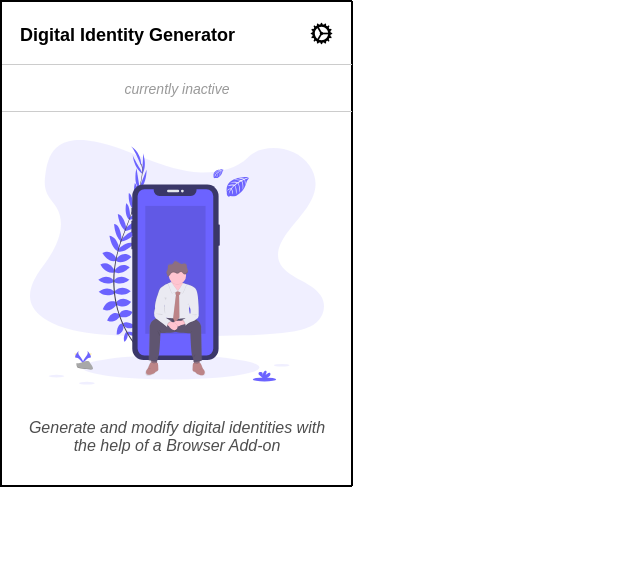
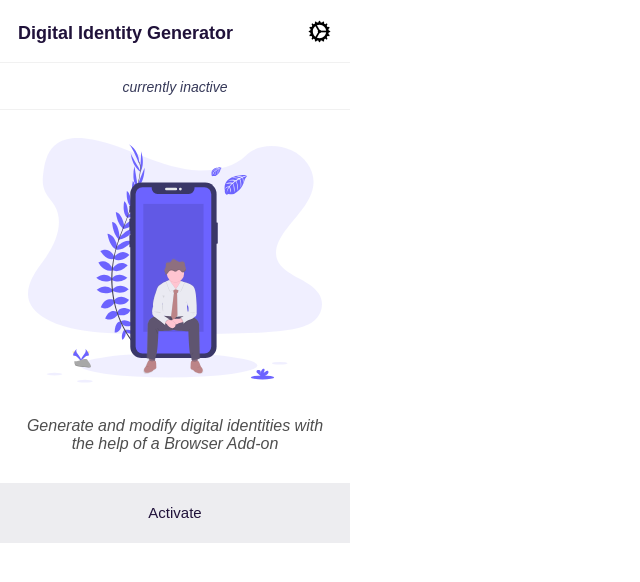
Before and after one commit to jwanner83/digital-identity-manipulator, a Vue app in the folder popup/: page / in a window 1280 px wide. Shown: the top 582 px of the page, without its empty margins (0-640 px from the left). Built offline with nearby package versions, Linux system fonts and the light colour scheme.

Commit message:
implement action buttons and cleaning up styling

```diff
--- a/popup/src/App.vue
+++ b/popup/src/App.vue
@@ -2,19 +2,22 @@
   <Header />
   <Status />
   <Content />
+  <Action />
 </template>
 
 <script>
 import Header from '@/components/Header/index'
 import Status from '@/components/Status/index'
 import Content from '@/components/Content/index'
+import Action from '@/components/Action/index'
 
 export default {
   name: 'App',
   components: {
     Status,
     Header,
-    Content
+    Content,
+    Action
   }
 }
 </script>
@@ -23,7 +26,6 @@ export default {
 html, body {
   width: 350px;
   margin: 0;
-  border: 1px solid;
 }
 
 #app {
--- /dev/null
+++ b/popup/src/components/Action/index.vue
@@ -0,0 +1,50 @@
+<template>
+  <div class="action">
+    <button class="action-button">
+      {{ message }}
+    </button>
+  </div>
+</template>
+
+<script>
+export default {
+  name: 'Action',
+  props: {
+    active: {
+      type: Boolean,
+      default: false
+    }
+  },
+  computed: {
+    message () {
+      return this.active ? 'Deactivate' : 'Activate'
+    }
+  }
+}
+</script>
+
+<style lang="scss">
+.action {
+  height: 60px;
+
+  &-button {
+    cursor: pointer;
+    height: 100%;
+    width: 100%;
+    margin: 0;
+    border: none;
+    color: #20123a;
+    background-color: #ededf0;
+    font-size: 15px;
+    transition: 0.2s;
+
+    &:hover {
+      opacity: 0.7;
+    }
+
+    &:active {
+      opacity: 1;
+    }
+  }
+}
+</style>
--- a/popup/src/components/Header/index.vue
+++ b/popup/src/components/Header/index.vue
@@ -30,6 +30,7 @@ export default {
   &-title {
     font-size: 18px;
     margin: 5px 0 0 0;
+    color: #20123a;
   }
 
   &-settings {
--- a/popup/src/components/Status/index.vue
+++ b/popup/src/components/Status/index.vue
@@ -13,14 +13,14 @@ export default {
 <style lang="scss">
 .status {
   text-align: center;
-  border-top: 1px #ccc solid;
-  border-bottom: 1px #ccc solid;
+  border-top: 1px #f1f1f1 solid;
+  border-bottom: 1px #f1f1f1 solid;
   padding: 16px 0 14px;
 
   &-text {
     margin: 0;
     font-size: 14px;
-    color: #999;
+    color: #363959;
     font-style: italic;
   }
 }
--- /dev/null
+++ b/popup/vue.config.js
@@ -0,0 +1,3 @@
+module.exports = {
+  publicPath: '/popup/dist/'
+}
```
Also changed, not shown: 1 other file (tests, documents, lock files or other folders).
